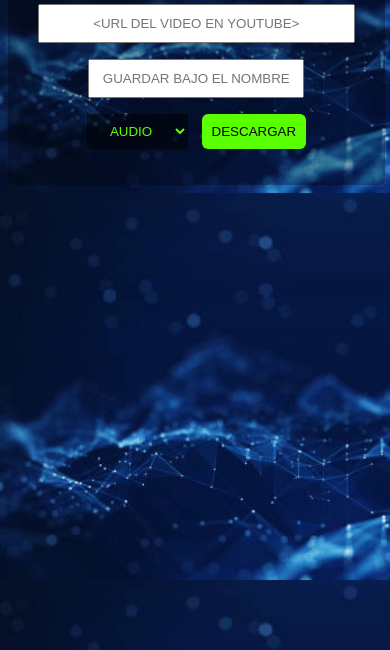
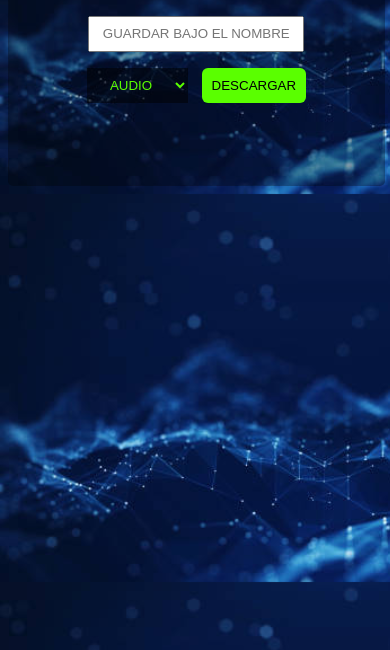
Before and after one commit to YearZero4/downloadV_YTB, a plain HTML site: page index.html in a window 390 px wide. Shown: the part 194-844 px from the top of the page. Drawn offline with Linux system fonts and the light colour scheme.

Commit message:
Update style.css

```diff
--- a/style.css
+++ b/style.css
@@ -9,11 +9,11 @@ font-family: Calibri;
 @media screen and (max-width: 800px) {
 .container{
 background-color: rgba(0, 0, 0, 0.3);
-margin-top: 80px;
+margin-top: 40px;
 padding: 20px;
-padding-top:20px;
 border-radius: 5px;
 width: 90%;
+height:300px;
 }
 
 .url{
@@ -21,7 +21,7 @@ text-align:center;
 padding:5px;
 width: 90%;
 outline: none;
-height:25px;
+height:22px;
 
 }
 .name{
@@ -29,7 +29,7 @@ text-align:center;
 padding:5px;
 width: 60%;
 outline: none;
-height:25px;
+height:22px;
 }
 .btn1{
 cursor:pointer;
```
